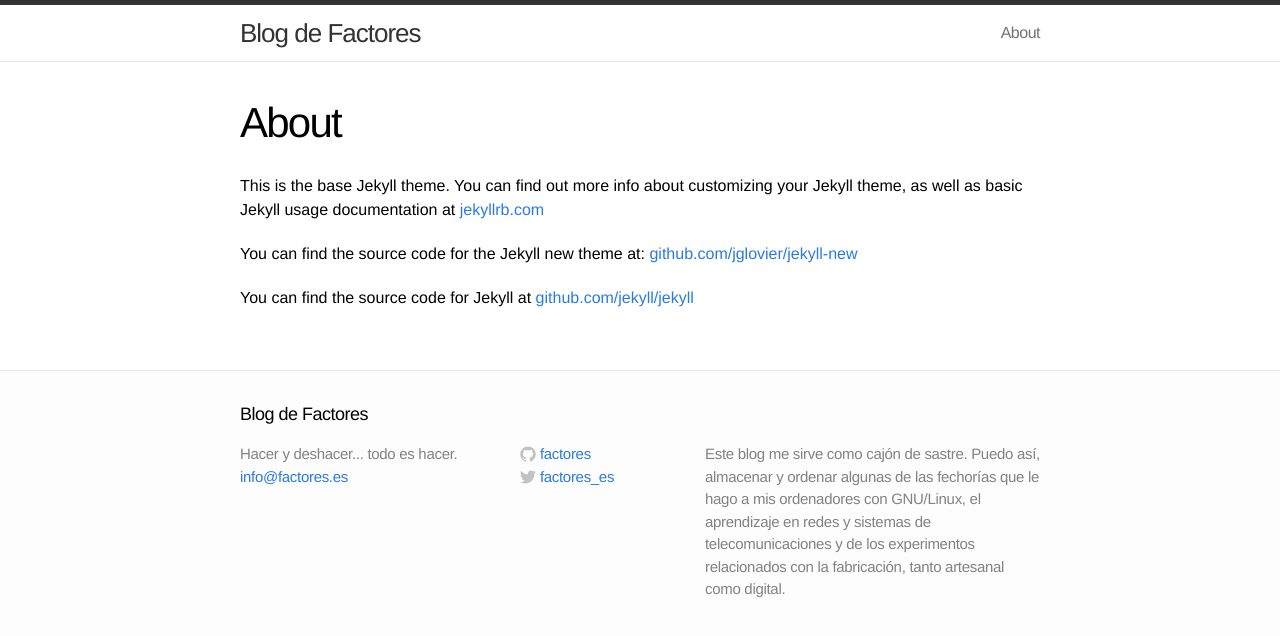
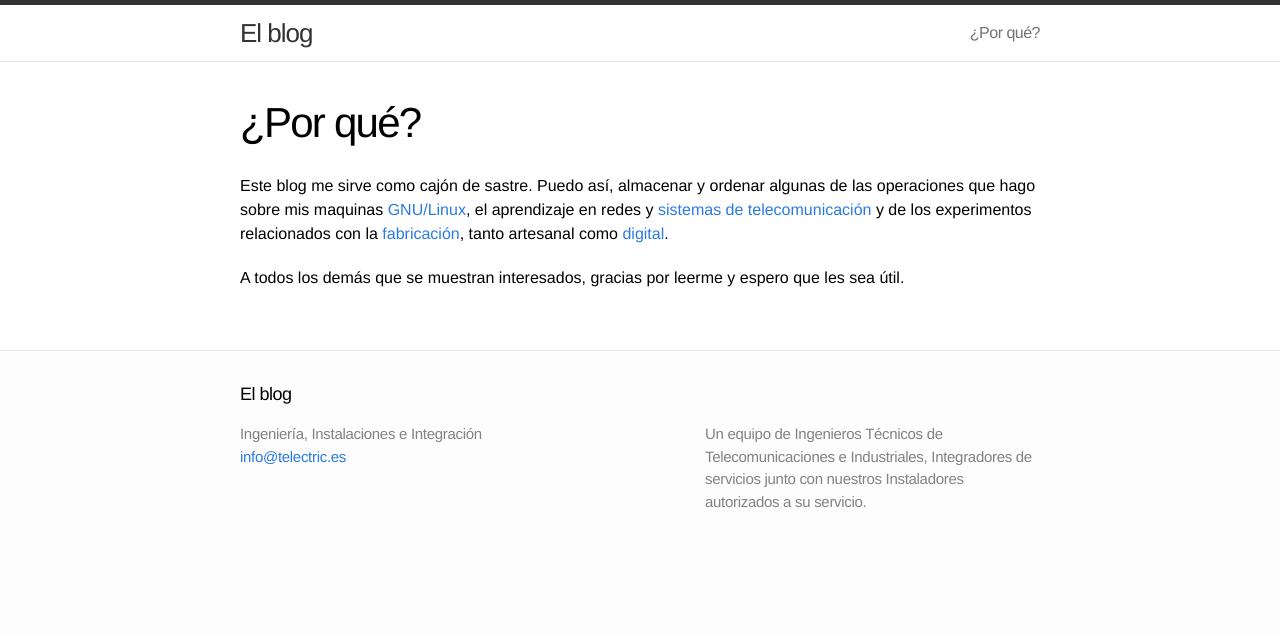
Before and after one commit to ddelaviuda/ddelaviuda.github.io, a Jekyll site: the page built from about.md, in a window 1280 px wide. Shown: the top 636 px of the page. Built offline with Jekyll 4.4.1, drawn with Linux system fonts in a browser that asks for light colours.

Commit message:
Actualizado a blog.telectric.es

```diff
--- a/CNAME
+++ b/CNAME
@@ -1 +1 @@
-blog.factores.es
+blog.telectric.es
--- a/_config.yml
+++ b/_config.yml
@@ -1,12 +1,12 @@
 # Site settings
-title: Blog de Factores
-email: info@factores.es
-lema: Hacer y deshacer... todo es hacer.
-description: "Este blog me sirve como cajón de sastre. Puedo así, almacenar y ordenar algunas de las fechorías que le hago a mis ordenadores con GNU/Linux, el aprendizaje en redes y sistemas de telecomunicaciones y de los experimentos relacionados con la fabricación, tanto artesanal como digital."
+title: El blog
+email: info@telectric.es
+lema: Ingeniería, Instalaciones e Integración
+description: "Un equipo de Ingenieros Técnicos de Telecomunicaciones e Industriales, Integradores de servicios junto con nuestros Instaladores autorizados a su servicio."
 baseurl: ""
 url: ""
-twitter_username: factores_es
-github_username:  factores
+#twitter_username: factores_es
+#github_username:  factores
 
 # Build settings
 markdown: kramdown
--- a/about.md
+++ b/about.md
@@ -1,11 +1,9 @@
 ---
 layout: page
-title: About
+title: ¿Por qué?
 permalink: /about/
 ---
 
-This is the base Jekyll theme. You can find out more info about customizing your Jekyll theme, as well as basic Jekyll usage documentation at [jekyllrb.com](http://jekyllrb.com/)
+Este blog me sirve como cajón de sastre. Puedo así, almacenar y ordenar algunas de las operaciones que hago sobre mis maquinas [GNU/Linux](https://www.gnu.org/gnu/linux-and-gnu.en.html), el aprendizaje en redes y [sistemas de telecomunicación](http://coitt.es/) y de los experimentos relacionados con la [fabricación](http://portal.uned.es/portal/page?_pageid=93,1646862&_dad=portal), tanto artesanal como [digital](http://fabfoundation.org/).
 
-You can find the source code for the Jekyll new theme at: [github.com/jglovier/jekyll-new](https://github.com/jglovier/jekyll-new)
-
-You can find the source code for Jekyll at [github.com/jekyll/jekyll](https://github.com/jekyll/jekyll)
+A todos los demás que se muestran interesados, gracias por leerme y espero que les sea útil.
```
Also changed, not shown: README.md, _image/definicion_codigo_cripto.png (deleted).
